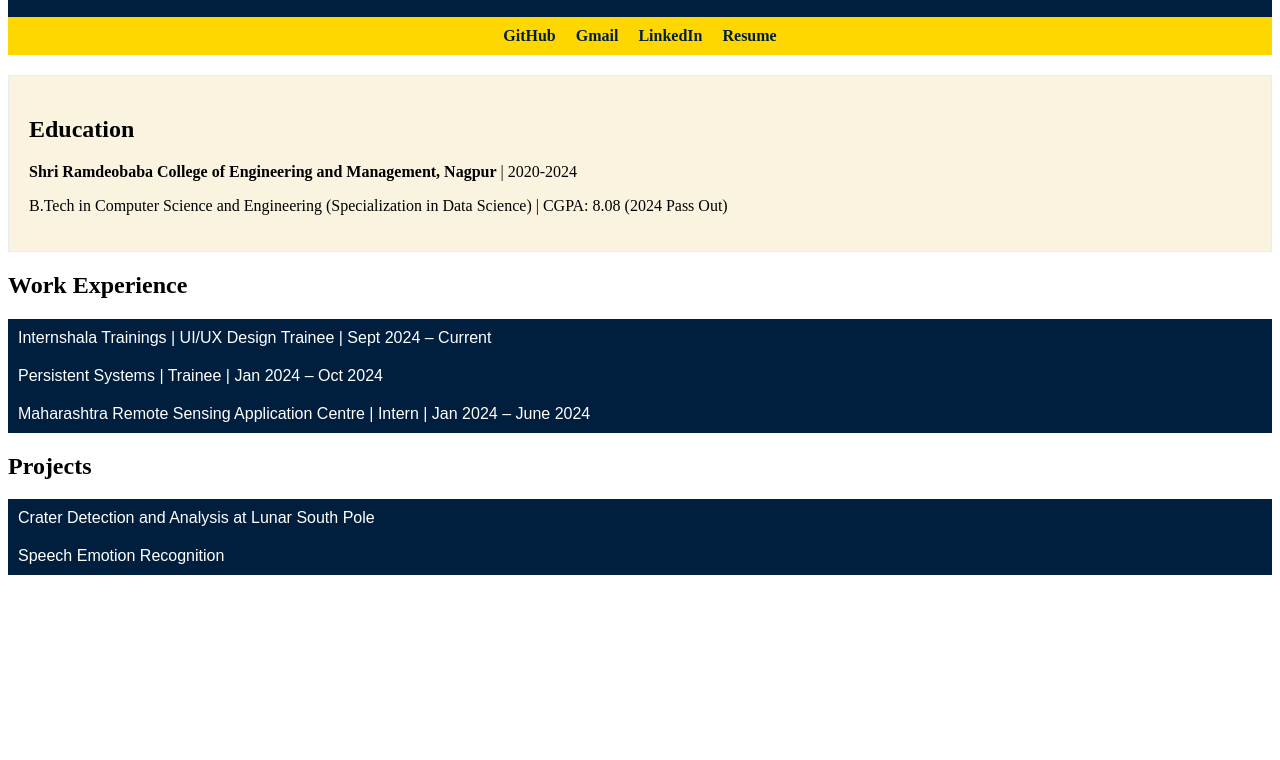
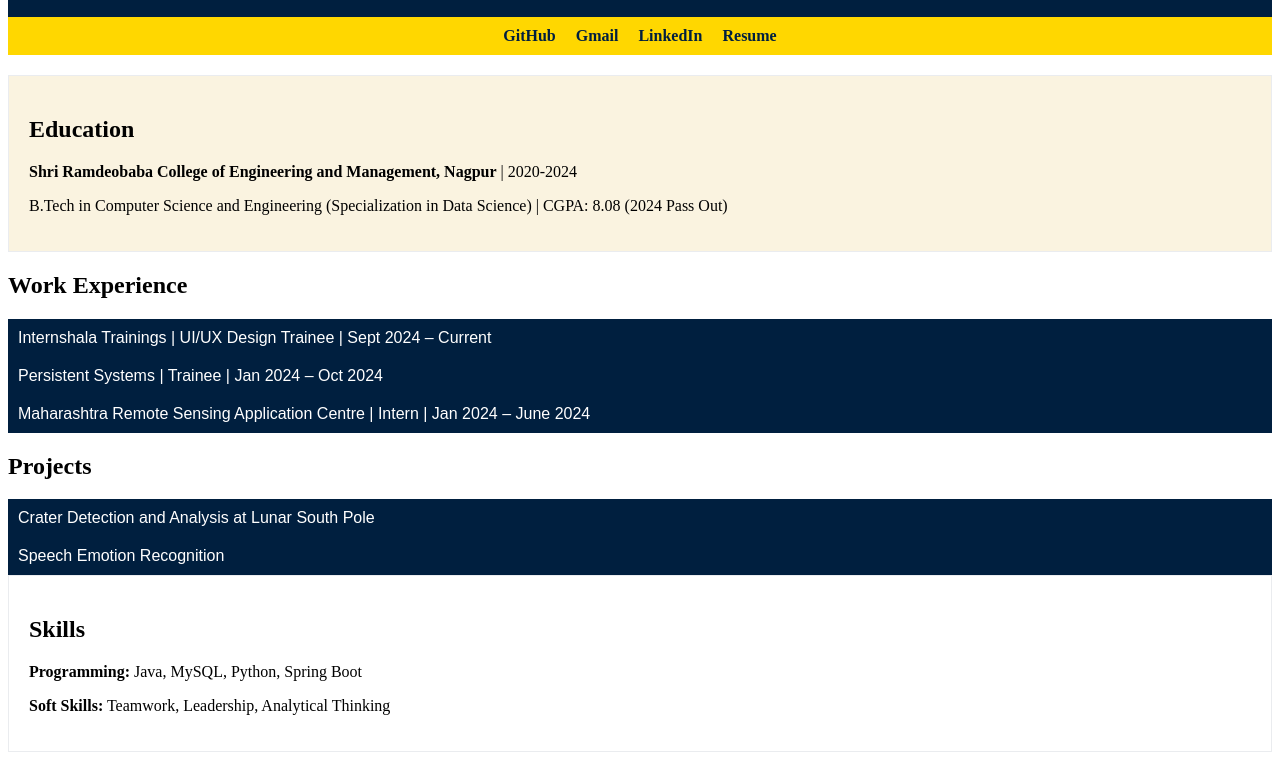
Before and after one commit to poojaupadhye0976/pooja-upadhye-portfolio, a plain HTML site: page portfolio.html in a window 1280 px wide. Shown: the part 181-941 px from the top of the page. Before the commit the page ends 800 px from the top, so only its background shows below. Drawn offline with Linux system fonts and the light colour scheme.

Commit message:
added skills section #6

```diff
--- a/portfolio.html
+++ b/portfolio.html
@@ -83,6 +83,12 @@
             </ul>
         </div>
     </section>
+    <section id="skills">
+        <h2>Skills</h2>
+        <p><strong>Programming:</strong> Java, MySQL, Python, Spring Boot</p>
+        <p><strong>Soft Skills:</strong> Teamwork, Leadership, Analytical Thinking</p>
+    </section>
+
 
     <script src="script.js"></script>
 </body>
--- a/style.css
+++ b/style.css
@@ -51,3 +51,8 @@ nav a:hover {
     display: none;
     background-color: #EAECEF;
 }
+#skills {
+    padding: 20px;
+    background-color: #FFFFFF;
+    border: 1px solid #EAECEF;
+}
```
